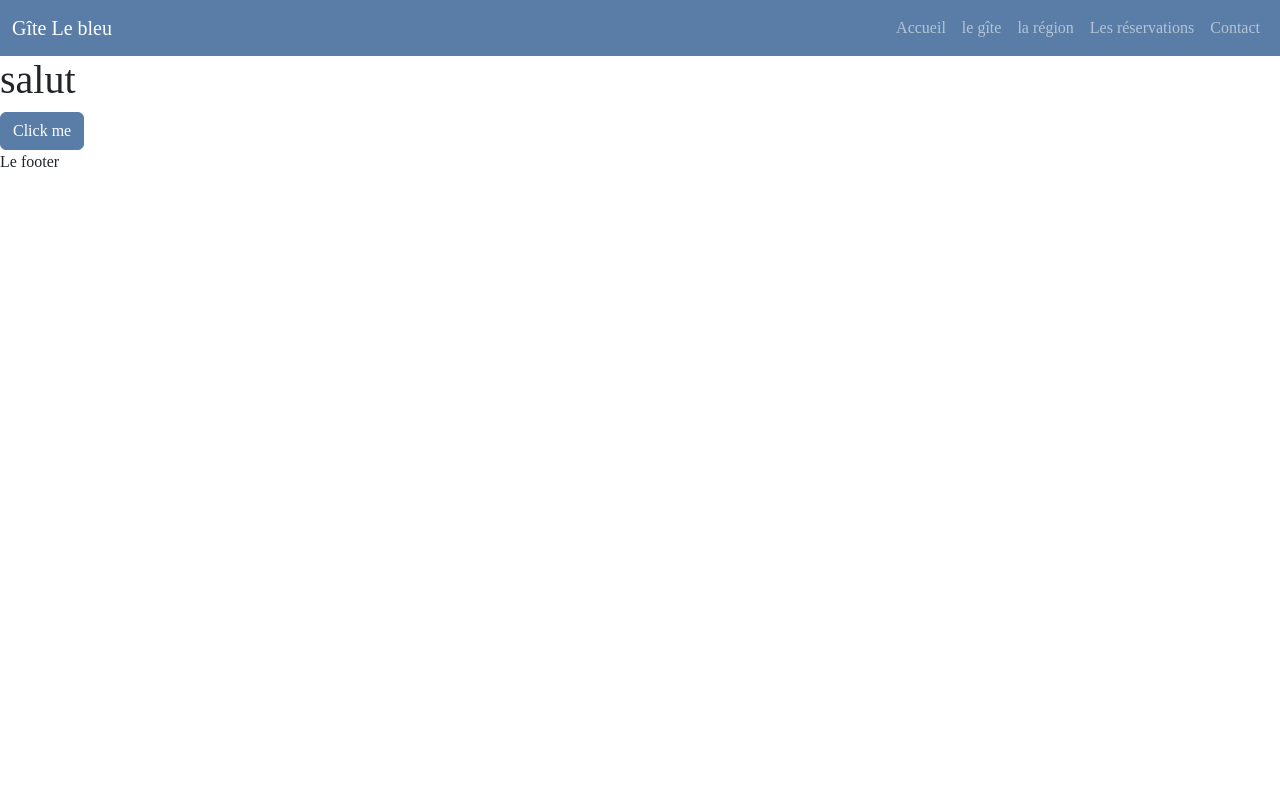
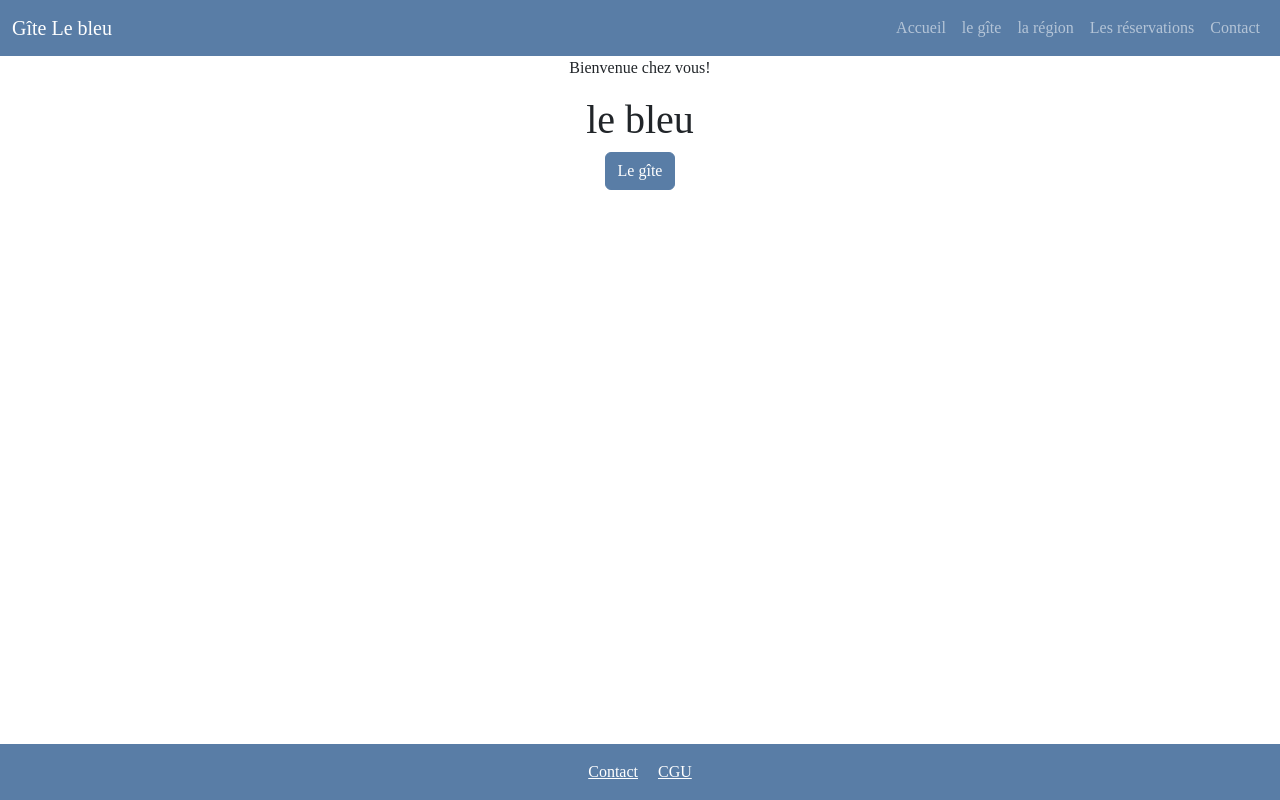
Before and after one commit to ToToRoToTo404/Frontg-tebleu, a website with bundled scripts: page index.html in a window 1280 px wide. Built offline with nearby package versions, Linux system fonts and the light colour scheme; files whose address does not match are found by name.

Commit message:
Add site footer

```diff
--- a/index.html
+++ b/index.html
@@ -1,5 +1,5 @@
 <!DOCTYPE html>
-<html lang="en">
+<html lang="fr" class="h-100">
 <head>
     <meta charset="UTF-8">
     <meta name="viewport" content="width=device-width, initial-scale=1.0">
@@ -10,7 +10,7 @@
     <link rel="stylesheet" href="scss/main.css">
     <title>Gîte bleu</title>
 </head>
-<body>
+<body class="d-flex flex-column h-100">
     <header class="bg-primary">
         <nav class="navbar navbar-expand-lg bg-primary" data-bs-theme="dark">
             <div class="container-fluid">
@@ -40,10 +40,19 @@
             </div>
           </nav>
     </header>
-<main id="main-page">
+<main class="flex-shrink-0" id="main-page">
     <!--Contenu de la page-->
 </main>
-    <footer>Le footer</footer>
+    <footer class="bg-primary text-white py-3 mt-auto">
+        <div class="container">
+            <div class="row justify-content-center">
+                <div class="col text-center">
+                    <a href="/contact" class="text-white me-3">Contact</a>
+                    <a href="/cgu" class="text-white">CGU</a>
+                </div>
+            </div>
+        </div>
+    </footer>
 
     <script type="module" src="Router/router.js"></script>
     <script src="node_modules/bootstrap/dist/js/bootstrap.bundle.min.js"></script>
--- a/pages/home.html
+++ b/pages/home.html
@@ -1,3 +1,5 @@
-<h1>salut</h1>
-
-<button class="btn btn-primary" id="btn">Click me</button>
+<div class="text-center">
+    <p>Bienvenue chez vous!</p>
+    <h1>le bleu</h1>
+    <button class="btn btn-primary" id="btn">Le gîte</button>
+</div>
--- a/scss/main.scss
+++ b/scss/main.scss
@@ -1,2 +1,18 @@
 @import url("node_modules/bootstrap-icons/font/bootstrap-icons.css");
 @import 'custom';
+
+html{
+    position: relative;
+    min-height: 100%;
+}
+
+main{
+    margin-bottom: 250px;
+}
+
+footer.footer{
+    padding: 15px;
+    position: absolute;
+    bottom: 0;
+    width: 100%;
+}
```
Also changed, not shown: scss/main.css, 1 other file.
